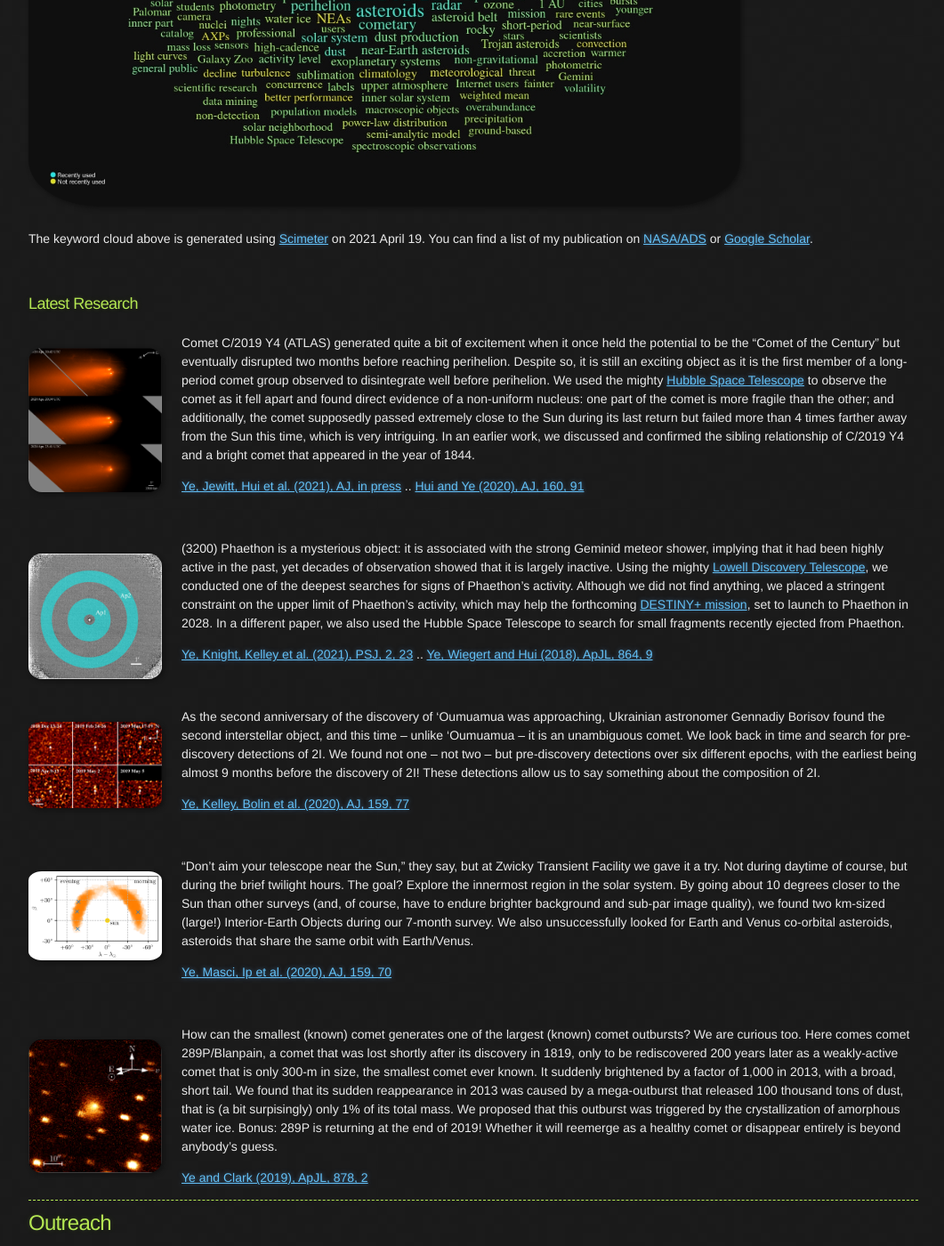
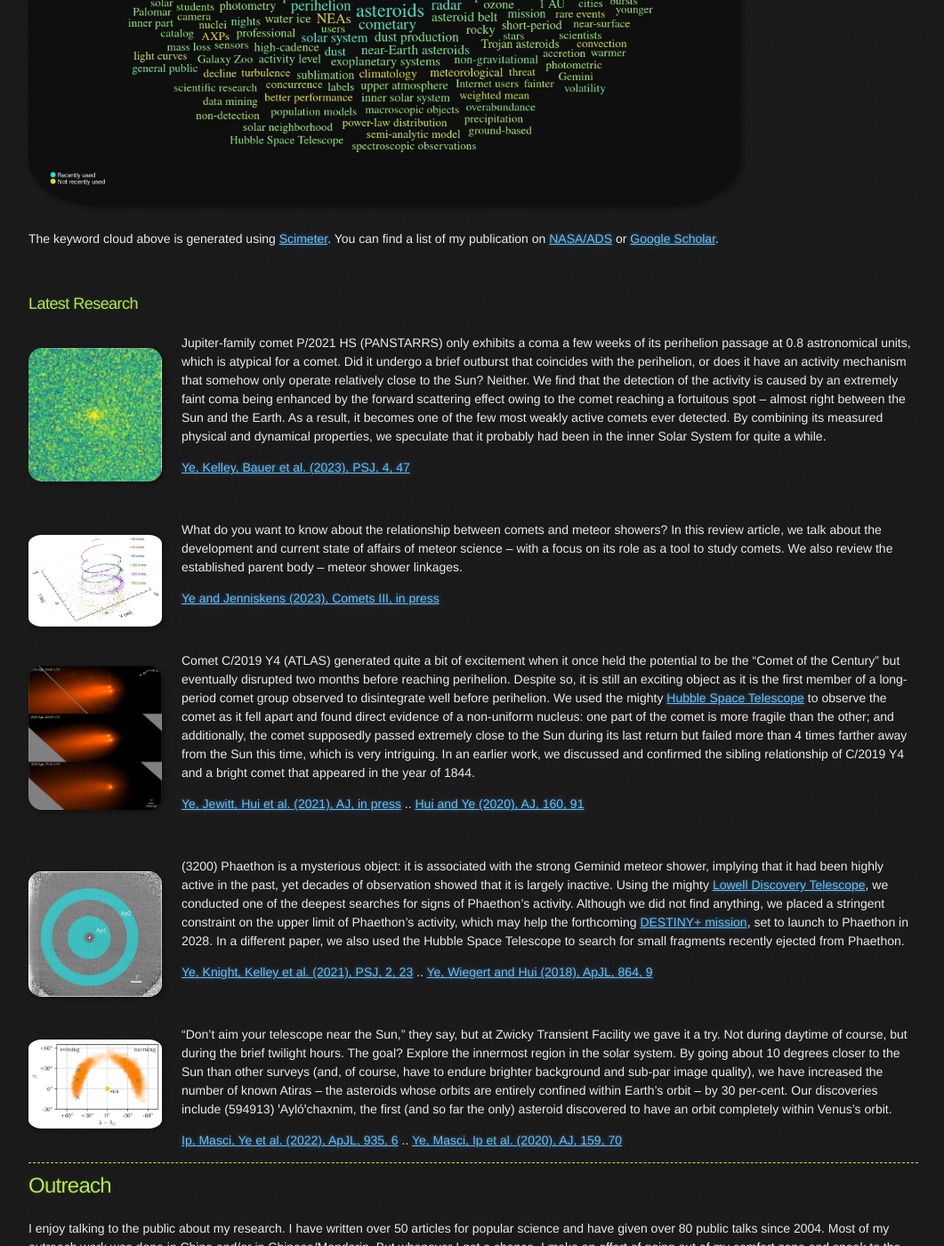
Before and after one commit to Yeqzids/Yeqzids.GitHub.io, a Jekyll site: the page built from index.md, in a window 1280 px wide and 1400 px high, scrolled down 1556 px. Shown: the whole window at 89% size, without its empty margins (108-1169 px from the left). Built offline with Jekyll 4.4.1, drawn with Linux system fonts in a browser that asks for light colours; nearby versions of some CDN libraries.

Commit message:
Update index.md

```diff
--- a/index.md
+++ b/index.md
@@ -55,10 +55,26 @@ I was captivated by the stars when I was a child. I still enjoy going out for (n
 
 <img src="imgs/cloud-0000-0002-4838-7676.jpg" width="800">
 
-The keyword cloud above is generated using [Scimeter](https://scimeter.org/) on 2021 April 19. You can find a list of my publication on [NASA/ADS](https://ui.adsabs.harvard.edu/public-libraries/uWrrUyxARqG0pdFiOw3adg) or [Google Scholar](https://scholar.google.com/citations?user=do9dkJYAAAAJ).
+The keyword cloud above is generated using [Scimeter](https://scimeter.org/). You can find a list of my publication on [NASA/ADS](https://ui.adsabs.harvard.edu/public-libraries/uWrrUyxARqG0pdFiOw3adg) or [Google Scholar](https://scholar.google.com/citations?user=do9dkJYAAAAJ).
 
 <br>
 ### Latest Research
+
+<img style="float: left;" src="imgs/2021hs.png" width="150">
+
+Jupiter-family comet P/2021 HS (PANSTARRS) only exhibits a coma a few weeks of its perihelion passage at 0.8 astronomical units, which is atypical for a comet. Did it undergo a brief outburst that coincides with the perihelion, or does it have an activity mechanism that somehow only operate relatively close to the Sun? Neither. We find that the detection of the activity is caused by an extremely faint coma being enhanced by the forward scattering effect owing to the comet reaching a fortuitous spot -- almost right between the Sun and the Earth. As a result, it becomes one of the few most weakly active comets ever detected. By combining its measured physical and dynamical properties, we speculate that it probably had been in the inner Solar System for quite a while.
+
+[Ye, Kelley, Bauer et al. (2023), PSJ, 4, 47](https://iopscience.iop.org/article/10.3847/PSJ/acbfbb)
+
+<br>
+
+<img style="float: left;" src="imgs/cometiii.png" width="150">
+
+What do you want to know about the relationship between comets and meteor showers? In this review article, we talk about the development and current state of affairs of meteor science -- with a focus on its role as a tool to study comets. We also review the established parent body -- meteor shower linkages.
+
+[Ye and Jenniskens (2023), Comets III, in press](https://arxiv.org/abs/2209.10654)
+
+<br>
 
 <img style="float: left;" src="imgs/2019y4.png" width="150">
 
@@ -76,27 +92,11 @@ Comet C/2019 Y4 (ATLAS) generated quite a bit of excitement when it once held th
 
 <br>
 
-<img style="float: left;" src="imgs/2i-ztf.png" width="150">
-
-As the second anniversary of the discovery of 'Oumuamua was approaching, Ukrainian astronomer Gennadiy Borisov found the second interstellar object, and this time -- unlike 'Oumuamua -- it is an unambiguous comet. We look back in time and search for pre-discovery detections of 2I. We found not one -- not two -- but pre-discovery detections over six different epochs, with the earliest being almost 9 months before the discovery of 2I! These detections allow us to say something about the composition of 2I.
-
-[Ye, Kelley, Bolin et al. (2020), AJ, 159, 77](https://iopscience.iop.org/article/10.3847/1538-3881/ab659b)
-
-<br>
-
 <img style="float: left;" src="imgs/ztf-ts.png" width="150">
 
-"Don't aim your telescope near the Sun," they say, but at Zwicky Transient Facility we gave it a try. Not during daytime of course, but during the brief twilight hours. The goal? Explore the innermost region in the solar system. By going about 10 degrees closer to the Sun than other surveys (and, of course, have to endure brighter background and sub-par image quality), we found two km-sized (large!) Interior-Earth Objects during our 7-month survey. We also unsuccessfully looked for Earth and Venus co-orbital asteroids, asteroids that share the same orbit with Earth/Venus.
+"Don't aim your telescope near the Sun," they say, but at Zwicky Transient Facility we gave it a try. Not during daytime of course, but during the brief twilight hours. The goal? Explore the innermost region in the solar system. By going about 10 degrees closer to the Sun than other surveys (and, of course, have to endure brighter background and sub-par image quality), we have increased the number of known Atiras -- the asteroids whose orbits are entirely confined within Earth's orbit -- by 30 per-cent. Our discoveries include (594913) ꞌAylóꞌchaxnim, the first (and so far the only) asteroid discovered to have an orbit completely within Venus's orbit.
 
-[Ye, Masci, Ip et al. (2020), AJ, 159, 70](https://iopscience.iop.org/article/10.3847/1538-3881/ab629c)
-
-<br>
-
-<img style="float: left;" src="imgs/289p.png" width="150">
-
-How can the smallest (known) comet generates one of the largest (known) comet outbursts? We are curious too. Here comes comet 289P/Blanpain, a comet that was lost shortly after its discovery in 1819, only to be rediscovered 200 years later as a weakly-active comet that is only 300-m in size, the smallest comet ever known. It suddenly brightened by a factor of 1,000 in 2013, with a broad, short tail. We found that its sudden reappearance in 2013 was caused by a mega-outburst that released 100 thousand tons of dust, that is (a bit surpisingly) only 1% of its total mass. We proposed that this outburst was triggered by the crystallization of amorphous water ice. Bonus: 289P is returning at the end of 2019! Whether it will reemerge as a healthy comet or disappear entirely is beyond anybody's guess.
-
-[Ye and Clark (2019), ApJL, 878, 2](https://iopscience.iop.org/article/10.3847/2041-8213/ab26bc/meta)
+[Ip, Masci, Ye et al. (2022), ApJL, 935, 6](https://iopscience.iop.org/article/10.3847/2041-8213/ac8470) .. [Ye, Masci, Ip et al. (2020), AJ, 159, 70](https://iopscience.iop.org/article/10.3847/1538-3881/ab629c)
 
 * * *
 
```
